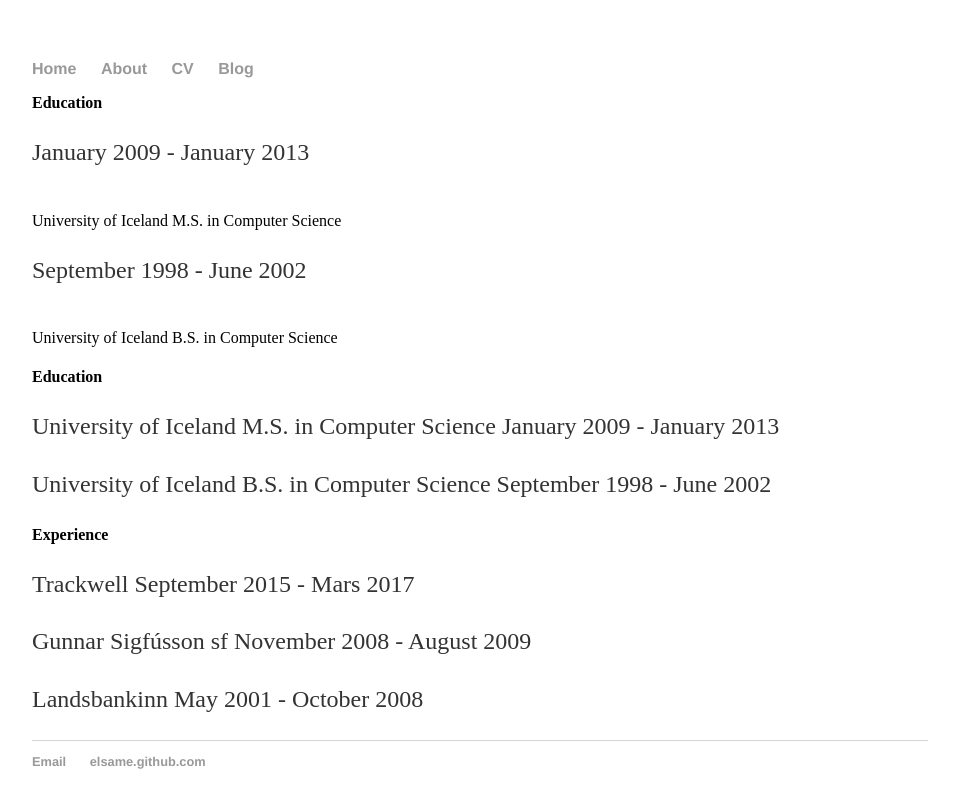
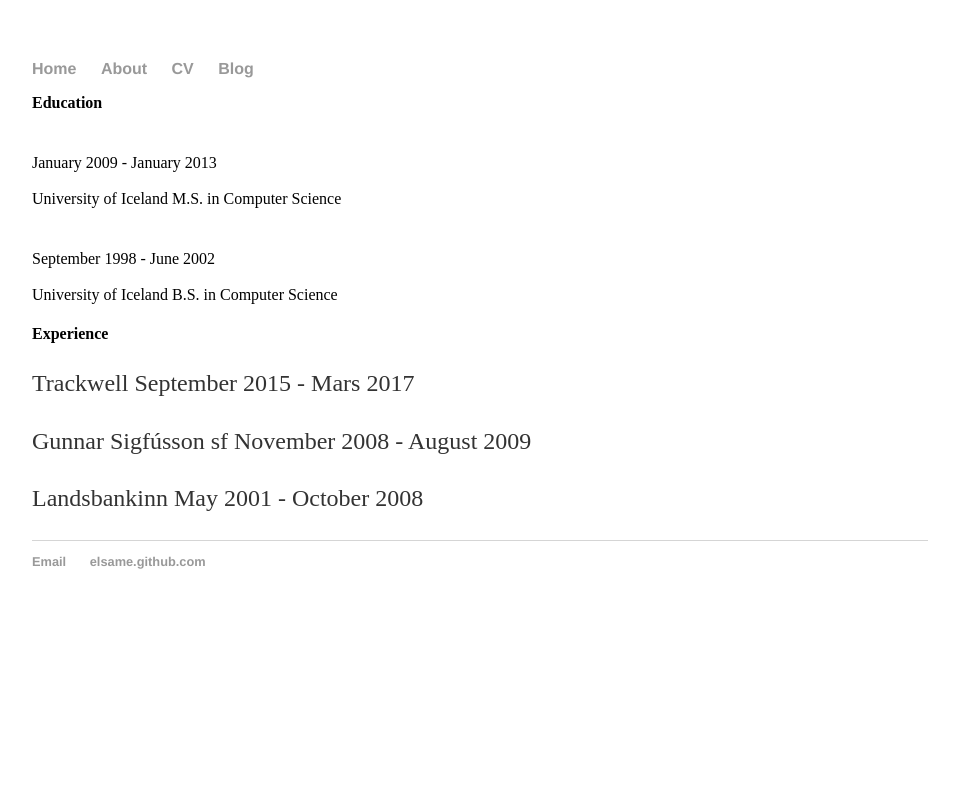
Before and after one commit to elsame/elsame.github.io, a Jekyll site: the page built from cv/index.html, in a window 1280 px wide. Shown: the top 808 px of the page, without its empty margins (160-1119 px from the left). Built offline with Jekyll 4.4.1, drawn with Linux system fonts in a browser that asks for light colours.

Commit message:
Update index.html

```diff
--- a/cv/index.html
+++ b/cv/index.html
@@ -4,15 +4,13 @@ title: CV
 ---
 <div class="blurb">
 	<b>Education</b>
-	<P>January 2009 - January 2013</P>
+	<P></P>
+	<br>January 2009 - January 2013</br>
         <br>University of Iceland M.S. in Computer Science</br>
-	<P>September 1998 - June 2002 </P>
-	<br> University of Iceland B.S. in Computer Science</br>
+	<P></P>
+        <br>September 1998 - June 2002</br>
+	<br>University of Iceland B.S. in Computer Science</br>
 </div><!-- /.blurb -->
-
-<h4>Education</h4>
-<P>University of Iceland M.S. in Computer Science January 2009 - January 2013</P>
-<P>University of Iceland B.S. in Computer Science September 1998 - June 2002</P>
 
 <h4>Experience</h4>
 <P>Trackwell September 2015 - Mars 2017</P>
```
